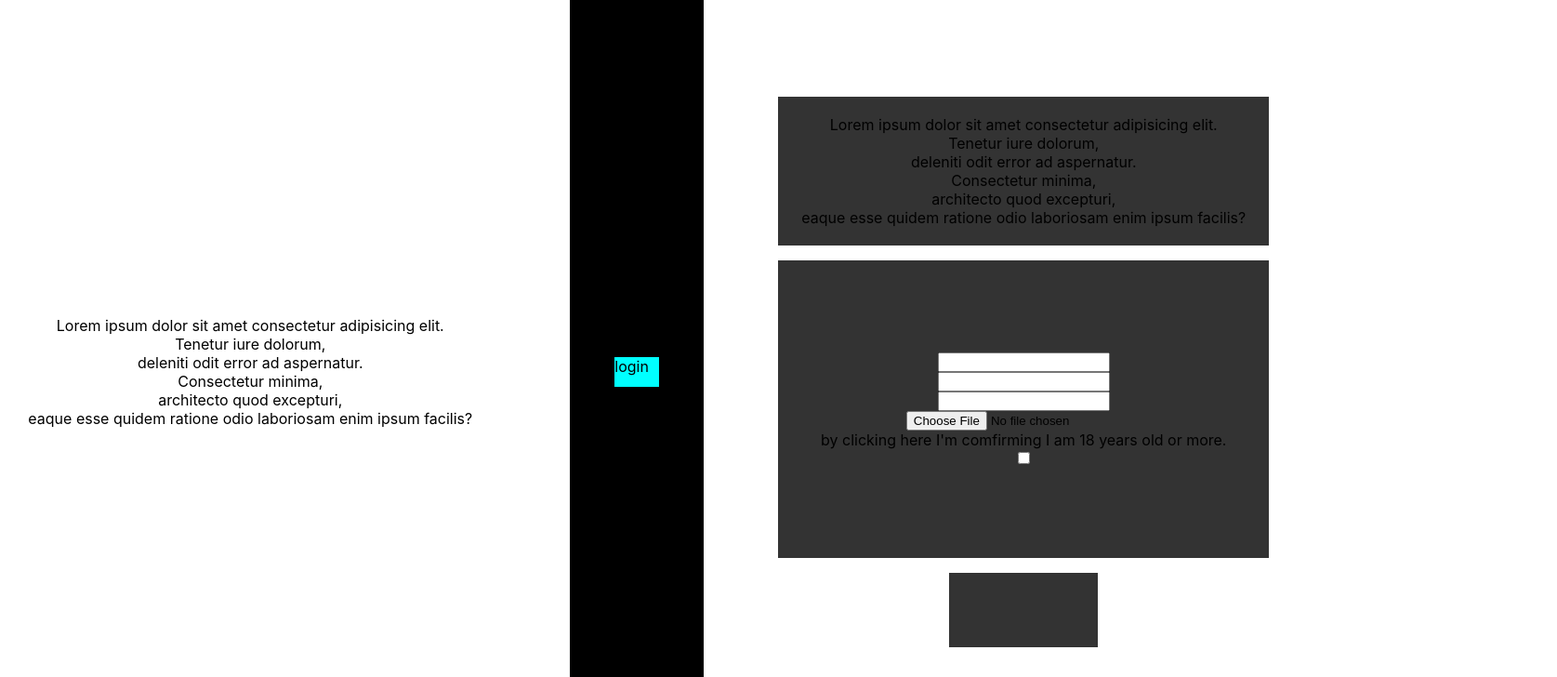
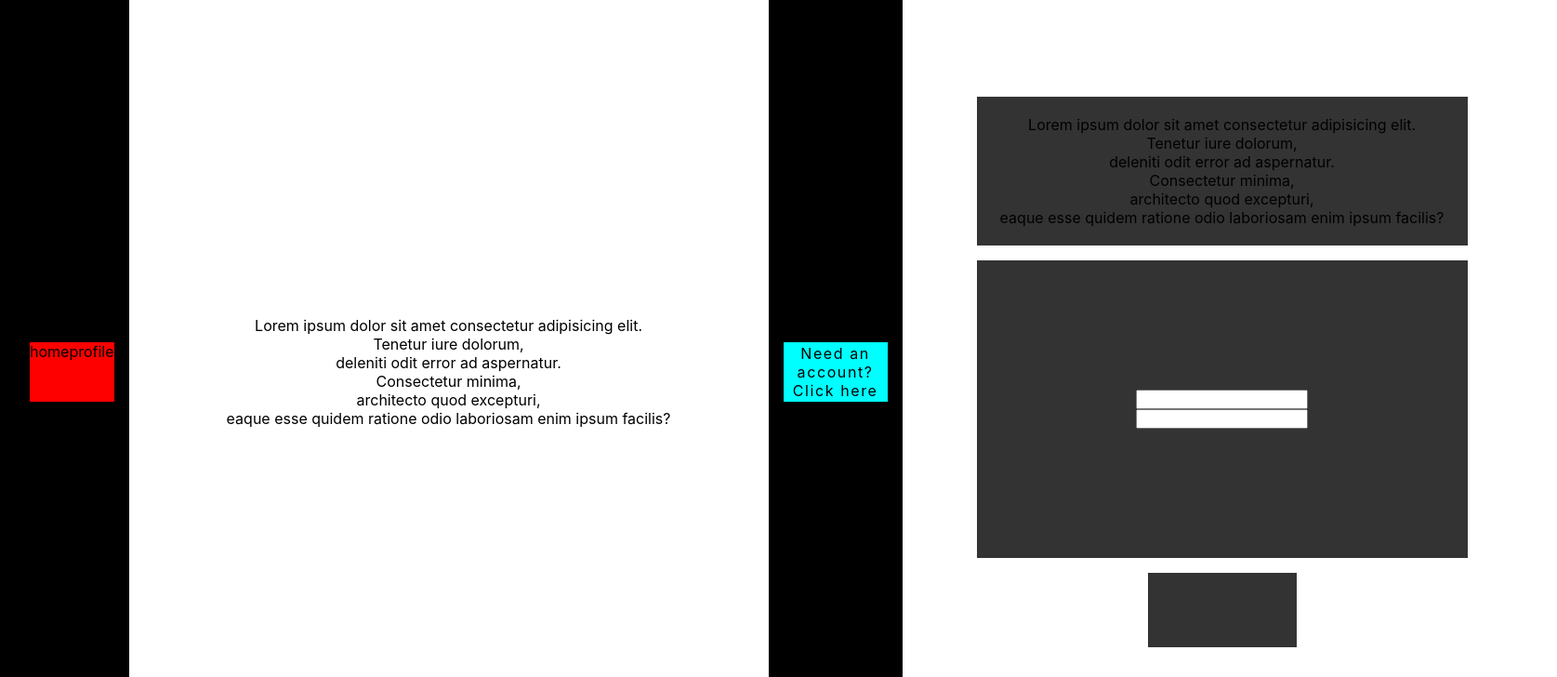
Before and after one commit to suku60/frontend-project-6, a React (Create React App) app: page / in a window 1280 px wide. Shown: the top 728 px of the page at 93% size, 1675 px wide, since content can reach past the window. Built offline with nearby package versions, Linux system fonts and the light colour scheme.

Commit message:
Code cleaned. Memes in home. Working on sliding animations..

```diff
--- a/src/CSS/main.css
+++ b/src/CSS/main.css
@@ -69,3 +69,9 @@
     from{opacity: 0%;}
     to{opacity: 100%;}
 }
+
+img {
+    min-width: 100%;
+    max-width: 100%;
+    max-height: 100%;
+}
--- a/src/Containers/Home/Home.css
+++ b/src/Containers/Home/Home.css
@@ -45,62 +45,7 @@
     flex-direction: row;
 }
 
-/* CONTAINERS (VIEWS / TOTAL SCREEN) */
-
-.container_box {
-
-    height: 100vh;
-    width: 100vw;
-
-    display: flex;
-    flex-direction: row;
-    justify-content: center;
-    align-items: center;
-
-    background-color: var(--color-dark-1);
-
-}
-
-/* COMPONENTS (ANY KIND) */
-
-.component_box {
-    /* needed margin for dissapering in normal screen */
-    /* margin-top: -76em; */
-
-    margin-inline: 1em;
-
-    height: 52em;
-    width: 43em;
-
-    display: flex;
-    flex-direction: column;
-    justify-content: center;
-    align-items: center;
-
-    background-color: var(--color-light-1);
-
-    transition: 1s;
-
-    border-radius: var(--border-radius-2);
-}
-
-/* INPUTS */
-
-#input_file {
-    /* background-color: transparent; */
-    cursor: pointer;
-
-    text-overflow:unset;
-}
-/* BUTTONS */
-
-.box_login_register_button {
-
-    margin: 1em;
-    height: 4em;
-    width: 5em;
-
-    background-color: transparent;
+.memes_box {
 
 
     display: flex;
@@ -108,93 +53,10 @@
     justify-content: center;
     align-items: center;
 
+    height: 50em;
+    width: 41em;
 
+    border-radius: var(--border-radius-3);
+
+    overflow-y: scroll;
 }
-
-.login_register_button {
-
-    height: 3em;
-    width: 3em;
-
-    margin: 1em;
-
-    background-color: aqua;
-
-    cursor: pointer;
-}
-
-.login_message {
-
-    margin-bottom: 1em;
-
-    height: 10em;
-    width: 33em;
-
-    display: flex;
-    flex-direction: column;
-    justify-content: center;
-    align-items: center;
-
-    background-color: var(--color-dark-3);
-
-}
-
-.login_inputs {
-    margin-bottom: 1em;
-
-
-    height: 20em;
-    width: 33em;
-
-    display: flex;
-    flex-direction: column;
-    justify-content: center;
-    align-items: center;
-
-    background-color: var(--color-dark-3);
-
-}
-
-.login_button {
-
-    height: 5em;
-    width: 10em;
-
-    display: flex;
-    flex-direction: column;
-    justify-content: center;
-    align-items: center;
-
-    background-color: var(--color-dark-3);
-
-}
-
-.register_inputs {
-
-    margin-bottom: 1em;
-
-    height: 40em;
-    width: 33em;
-
-    display: flex;
-    flex-direction: column;
-    justify-content: center;
-    align-items: center;
-
-    background-color: var(--color-dark-2);
-
-}
-
-.register_button {
-
-    height: 5em;
-    width: 10em;
-
-    display: flex;
-    flex-direction: column;
-    justify-content: center;
-    align-items: center;
-
-    background-color: var(--color-dark-2);
-
-}
--- a/src/Containers/Home/Home.jsx
+++ b/src/Containers/Home/Home.jsx
@@ -1,13 +1,11 @@
 import React, {useEffect, useState} from 'react';
+import axios from 'axios';
 import { useNavigate } from 'react-router-dom';
 import TemporaryButton from '../../Components/TemporaryButton/TemporaryButton';
 
 import './Home.css';
 
 const Home = () => {
-
-    let desiredView = useNavigate();
-
     // HOOKS
 
     // animations
@@ -18,31 +16,53 @@ const Home = () => {
     const [displayLoginForm, setDisplayLoginForm] = useState("flex");
     const [displayRegisterForm, setDisplayRegisterForm] = useState("none");
 
+    // memes
+    const [memes, setMemes] = useState([]);
+
+    // USEEFFECTS
+    useEffect(()=> {
+        bringMemes();
+
+        console.log("meme?", memes)
+    },[])
+
     // FUNCTIONS
 
-    // Function that swaps register/login components
+    // Handlers
 
-    const swapButton = () => {
+    // Local functions
+    // Axios call to map images
+
+    const bringMemes = async () => {
+
+        try {
+
+            let memeResponse = await axios.get('https://api.imgflip.com/get_memes');
+
+            // console.log("memeresponsee here", memeResponse)
+
+            // console.log("memeresponsee 2 here", memeResponse.data.data)
 
 
+            let lessMemes = memeResponse.data.data.memes.slice(0, 10)
 
-        if(displayLoginForm === "flex"){
+            // console.log("less?", lessMemes)
 
-            setAnimComponent("animationContainerFromTop")
-            setAnimButton("animationButtonSwitch")
-            setDisplayLoginForm("none")
-            setDisplayRegisterForm("flex")
 
-        }else{
+            setMemes(lessMemes)
 
-            setAnimButton("animationButtonSwitch")
-            setAnimComponent("animationContainerFromTop")
-            setDisplayRegisterForm("none")
-            setDisplayLoginForm("flex")
+            // console.log("memes¿", memes)
+
+            // setMemes(memeResponse.data.results)
+
+
+        }catch(error){
+            console.log(error)
         }
+
     }
 
-
+    console.log("mememess?", memes)
 return (
     <div className="container_box" id="home_box">
 
@@ -55,27 +75,15 @@ return (
 
         <div className="component_home">
             <div className='component_box' id="animationContainerFromTop">
-            <div>
-                home here <br/>
-                <br/>
-                Lorem ipsum dolor sit amet consectetur adipisicing elit. <br/>
-                Tenetur iure dolorum, <br/>
-                deleniti odit error ad aspernatur. <br/>
-                Consectetur minima, <br/>
-                architecto quod excepturi, <br/>
-                eaque esse quidem ratione odio laboriosam enim ipsum facilis?<br/>
-                Lorem ipsum dolor sit amet consectetur adipisicing elit. <br/>
-                Tenetur iure dolorum, <br/>
-                deleniti odit error ad aspernatur. <br/>
-                Consectetur minima, <br/>
-                architecto quod excepturi, <br/>
-                eaque esse quidem ratione odio laboriosam enim ipsum facilis?<br/>
-                Lorem ipsum dolor sit amet consectetur adipisicing elit. <br/>
-                Tenetur iure dolorum, <br/>
-                deleniti odit error ad aspernatur. <br/>
-                Consectetur minima, <br/>
-                architecto quod excepturi, <br/>
-                eaque esse quidem ratione odio laboriosam enim ipsum facilis?<br/>
+            <div className='memes_box'>
+                {memes?.map(images => {
+                    return (
+                     <div className='meme_card' key={images.id}>
+                         <img className='meme_photo' src={images.url} alt={images.name}/>
+                         <div className="meme_name">{images.name}</div>
+                     </div>
+                )
+                })}
             </div>
             </div>
         </div>
--- a/src/Containers/Login/Login.css
+++ b/src/Containers/Login/Login.css
@@ -1,5 +1,10 @@
 @import url('../../CSS/main.css');
 
+
+/* body {
+
+    justify-content: flex-start !important;
+} */
 
 /* temporary button */
 .temporary_button {
@@ -60,13 +65,14 @@
 /* CONTAINERS (VIEWS / TOTAL SCREEN) */
 
 .container_box {
+    padding-left: 2em;
 
     height: 100vh;
     width: 100vw;
 
     display: flex;
     flex-direction: row;
-    justify-content: center;
+    justify-content: flex-start !important;
     align-items: center;
 
     background-color: var(--color-dark-1);
@@ -125,14 +131,19 @@
 
 .login_register_button {
 
-    height: 3em;
-    width: 3em;
-
-    margin: 1em;
+    height: 5.1em;
+    width: 7em;
 
     background-color: aqua;
 
     cursor: pointer;
+
+    letter-spacing: .1em;
+
+    display: flex;
+    flex-direction: column;
+    justify-content: center;
+    align-items: center;
 }
 
 .login_message {
--- a/src/Containers/Login/Login.jsx
+++ b/src/Containers/Login/Login.jsx
@@ -5,8 +5,6 @@ import TemporaryButton from '../../Components/TemporaryButton/TemporaryButton';
 import './Login.css';
 
 const Login = () => {
-
-    let desiredView = useNavigate();
 
     // HOOKS
 
@@ -225,8 +223,8 @@ return (
 
 
         <div className="box_login_register_button" id="animationContainerFromTop">
-            <div className="login_register_button" id={animButton} style={{display : displayLoginForm}} onClick={()=>swapButton()}>login</div>
-            <div className="login_register_button" id={animButton} style={{display : displayRegisterForm}} onClick={()=>swapButton()}>register</div>
+            <div className="login_register_button" id={animButton} style={{display : displayRegisterForm}} onClick={()=>swapButton()}>Already an user?<br/>Log here</div>
+            <div className="login_register_button" id={animButton} style={{display : displayLoginForm}} onClick={()=>swapButton()}>Need an account?<br/>Click here</div>
         </div>
         <div className="component_login" style={{display : displayLoginForm}} id="animationContainerFromTop">
             <div className='component_box' id={animComponent}>
@@ -240,6 +238,19 @@ return (
             </div>
 
             <div className="login_inputs">
+            <input type="name" name="nickname" title="nick"
+                autoComplete="off"/>
+                <input type="password" name="password" title="pass"
+                autoComplete="off"/>
+            </div>
+
+            <div className="login_button"></div>
+            </div>
+        </div>
+
+        <div className="component_register" style={{display : displayRegisterForm}} id="animationContainerFromTop">
+            <div className='component_box register_box' id={animComponent}>
+            <div className="register_inputs">
                 <input type="name" name="nickname" title="nick"
                 autoComplete="off"/>
                 <input type="password" name="password" title="pass"
@@ -251,16 +262,7 @@ return (
                 by clicking here I'm comfirming I am 18 years old or more.
                 <input type="checkbox" name="avatar" title="avatar"
                 autoComplete="off"/>
-
             </div>
-
-            <div className="login_button"></div>
-            </div>
-        </div>
-
-        <div className="component_register" style={{display : displayRegisterForm}} id="animationContainerFromTop">
-            <div className='component_box register_box' id={animComponent}>
-            <div className="register_inputs"></div>
 
             <div className="register_button"></div>
 
--- a/src/Containers/Profile/Profile.css
+++ b/src/Containers/Profile/Profile.css
@@ -22,42 +22,3 @@
 
     flex-direction: row;
 }
-
-/* CONTAINERS (VIEWS / TOTAL SCREEN) */
-
-.container_box {
-
-    height: 100vh;
-    width: 100vw;
-
-    display: flex;
-    flex-direction: row;
-    justify-content: center;
-    align-items: center;
-
-    background-color: var(--color-dark-1);
-
-}
-
-/* COMPONENTS (ANY KIND) */
-
-.component_box {
-    /* needed margin for dissapering in normal screen */
-    /* margin-top: -76em; */
-
-    margin-inline: 1em;
-
-    height: 52em;
-    width: 43em;
-
-    display: flex;
-    flex-direction: column;
-    justify-content: center;
-    align-items: center;
-
-    background-color: var(--color-light-1);
-
-    transition: 1s;
-
-    border-radius: var(--border-radius-2);
-}
--- a/src/Containers/Profile/Profile.jsx
+++ b/src/Containers/Profile/Profile.jsx
@@ -5,15 +5,6 @@ import TemporaryButton from '../../Components/TemporaryButton/TemporaryButton';
 import './Profile.css';
 
 const Profile = () => {
-
-    // temporary for now
-
-    let desiredView = useNavigate();
-
-    const PathfinderHome = () => {
-        desiredView("/home")
-    }
-
     // HOOKS
 
     // animations
```
Also changed, not shown: 1 other file (tests, documents, lock files or other folders).
